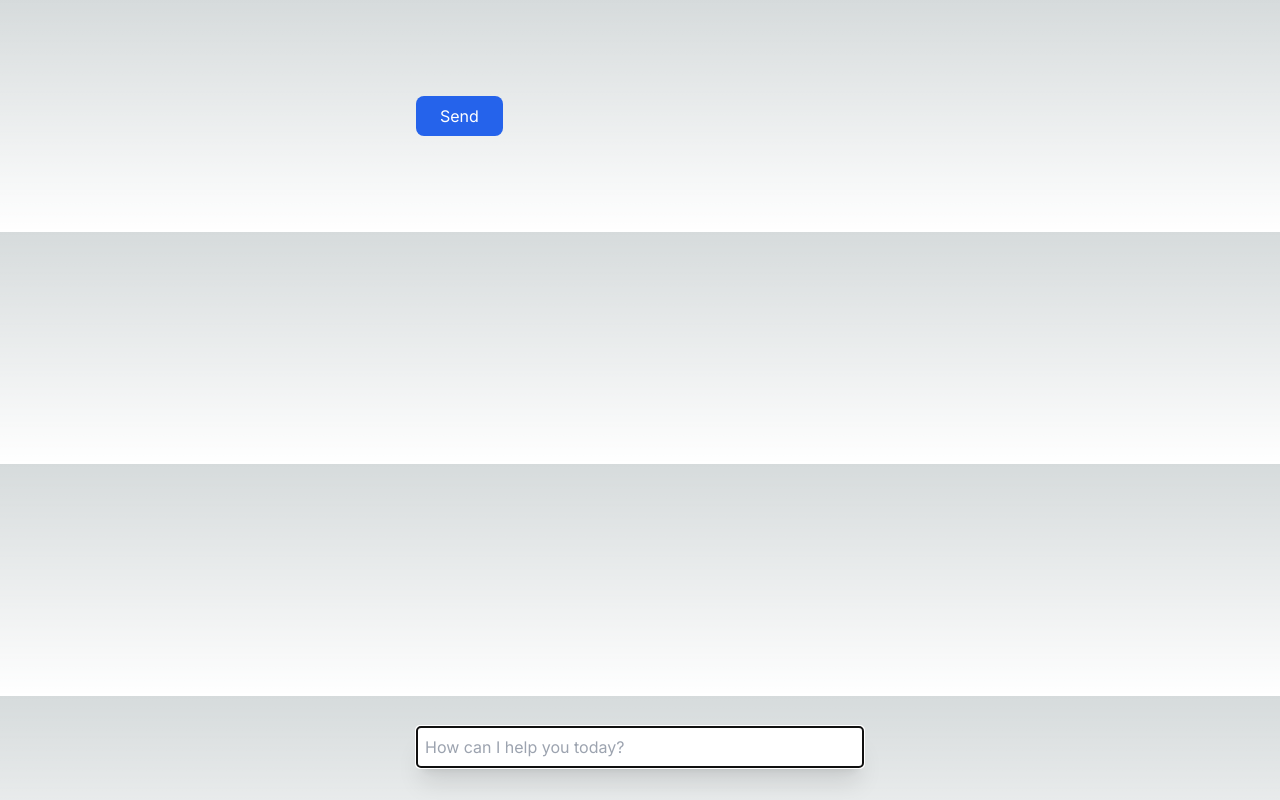
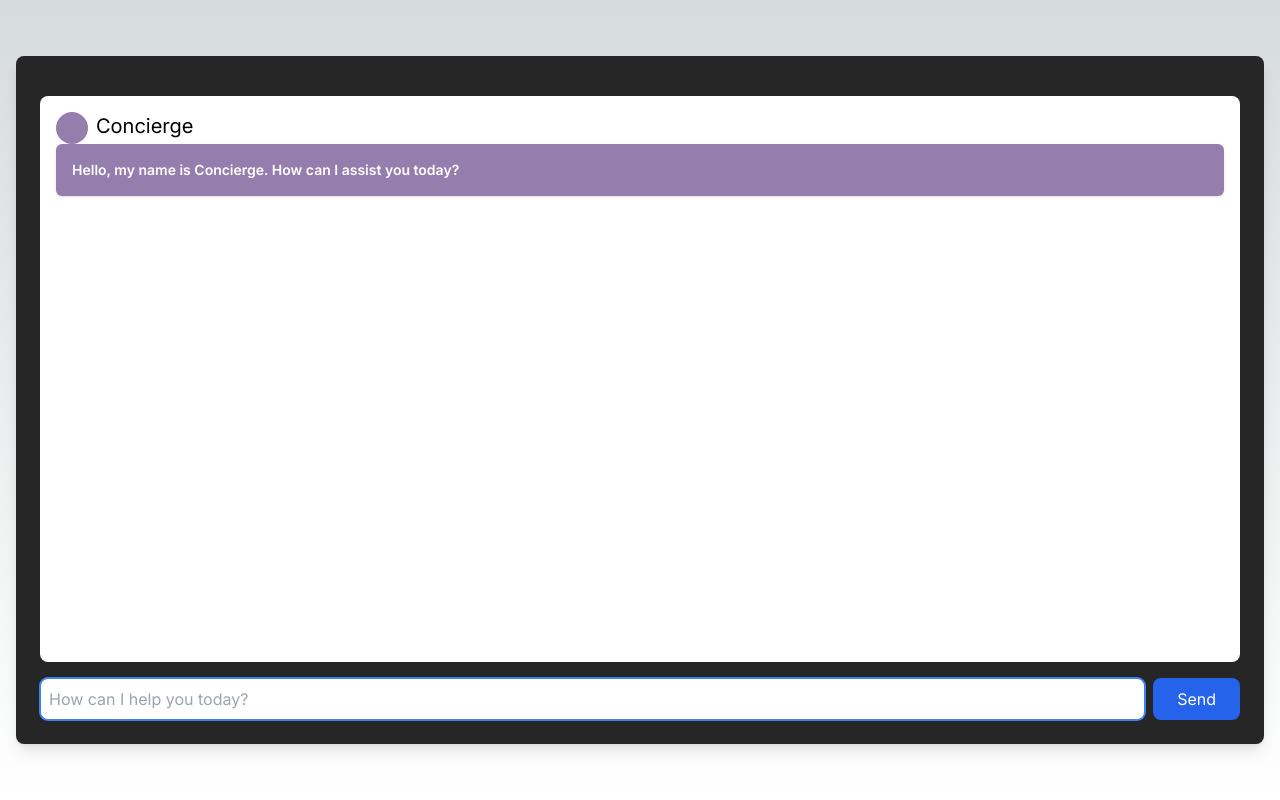
Before and after one commit to Concierge-Legal/concierge-live, a Next.js app: page /chat in a window 1280 px wide. Built offline with nearby package versions, Linux system fonts and the light colour scheme.

Commit message:
refining contentBlocks

```diff
--- a/app/(hidden)/chat/page.tsx
+++ b/app/(hidden)/chat/page.tsx
@@ -15,18 +15,24 @@ const roleToColorMap: Record<Message['role'], string> = {
 	data: 'orange',
 };
 
+const roleToSpeakerTypeMap: Record<string, SpeakerType> = {
+    user: SpeakerType.user,
+    assistant: SpeakerType.concierge,
+};
+
+
 
 export default function Chat() {
 
 	const [contentBlocks, setContentBlocks] = useState<ContentBlock[]>([{
-		blockId: `id_${new Date().getTime()}_${Math.random()
+		blockId: `concierge_logo_${new Date().getTime()}_${Math.random()
 			.toString(36)
 			.substr(2, 9)}`, // Generate a unique ID for the new block
 		type: ContentType.ConciergeSpeaker,
 		content: "",
 		streamingType: StreamingType.noStream
 	}, {
-		blockId: `id_${new Date().getTime()}_${Math.random()
+		blockId: `concierge_${new Date().getTime()}_${Math.random()
 			.toString(36)
 			.substr(2, 9)}`, // Generate a unique ID for the new block
 		type: ContentType.Welcome,
@@ -34,8 +40,10 @@ export default function Chat() {
 		streamingType: StreamingType.fake
 	}
 	]);
+	const [currentlyStreaming, setCurrentlyStreaming] = useState<String>("");
+
 	const [showLoadingIcon, setShowLoadingIcon] = useState<boolean>(false);
-	const [inputText, setInputText] = useState('');
+
 	const { status, messages, input, submitMessage, handleInputChange, error } = useAssistant(
 		{
 			api: '/api/assistants/conciergeInitial',
@@ -50,10 +58,8 @@ export default function Chat() {
 	const onStreamEnd = (concurrentStreaming: boolean) => console.log("Stream ended:", concurrentStreaming);
 	const setActiveCitationId = (citationId: string) => console.log("Citation ID:", citationId);
 
-
-
 	// UI Helper Functions
-	const addContentBlock = (type: ContentType, streamingType: StreamingType, content: string | AsyncIterable<string>, speaker: SpeakerType) => {
+	const addContentBlock = (blockId: string, type: ContentType, streamingType: StreamingType, content: string | AsyncIterable<string>, speaker: SpeakerType) => {
 		// Add a Speaker Block beforehand
 		let speakerBlockType = ContentType.UserSpeaker;
 		if (speaker === SpeakerType.concierge) {
@@ -62,9 +68,7 @@ export default function Chat() {
 			speakerBlockType = ContentType.AbeSpeaker;
 		}
 		const speakerBlock: ContentBlock = {
-			blockId: `id_${new Date().getTime()}_${Math.random()
-				.toString(36)
-				.substr(2, 9)}`, // Generate a unique ID for the new block
+			blockId: `icon_${blockId}`,
 			type: speakerBlockType,
 			content: "",
 			streamingType: streamingType
@@ -72,9 +76,7 @@ export default function Chat() {
 		setContentBlocks([...contentBlocks, speakerBlock]);
 
 		const newBlock: ContentBlock = {
-			blockId: `id_${new Date().getTime()}_${Math.random()
-				.toString(36)
-				.substr(2, 9)}`, // Generate a unique ID for the new block
+			blockId: blockId,
 			type: type,
 			content: content,
 			streamingType: streamingType
@@ -82,14 +84,47 @@ export default function Chat() {
 		setContentBlocks([...contentBlocks, newBlock]);
 	};
 
+
+	useEffect(() => {
+        console.log(`Status changed to: ${status}`);
+    }, [status]);
+
+	const processChatMessage = async (message: Message) => {
+		const { id, role, content } = message;
+		if (role == "user") {
+			addContentBlock(id, ContentType.Question, StreamingType.noStream, content, SpeakerType.user)
+		} else {
+			addContentBlock(id, ContentType.Answer, StreamingType.real, content, SpeakerType.concierge)
+		}
+
+	}
+	const processFunctionMessage = async (message: Message) => {
+
+		console.log(`Function call received! ${message}`)
+
+	}
+	const processDataMessage = async (message: Message) => {
+		console.log(`Data received! ${message}`)
+	}
+
+    // useEffect to log changes to messages
+    useEffect(() => {
+        messages.forEach(message => {
+            const { id, role, content } = message;
+			if (role === "assistant" || role === "user") {
+				processChatMessage(message)
+			} else if (role === "function") {
+				processFunctionMessage(message)
+			} else if (role === "data") {
+				processDataMessage
+			} else {
+				console.log(`Ignored message from role: ${role}`)
+			}
+        });
+    }, [messages]);
+
 	const askAbeNewQuestion = async (question: string) => {
 		const questionText = question.trim();
-		if (!questionText) return;
-
-		// Show the user's question
-		addContentBlock(ContentType.Question, StreamingType.noStream, questionText, SpeakerType.user);
-		// Let Concierge tell the user it's asking Abe about the legal question
-		addContentBlock(ContentType.Answer, StreamingType.fake, "Great question. I can't provide legal information or education, so I'll my friend Abe to answer this for you", SpeakerType.concierge);
 
 		const abe_api_key: string = "conciergeTestKey";
 		const request = {
@@ -118,21 +153,11 @@ export default function Chat() {
 
 		let answer = response_json.answer || "Sorry, no answer available."; // Default message if no answer
 
-		// Processing answer to replace "<" and ">" if still needed
 
-		addContentBlock(ContentType.Answer, StreamingType.fake, answer, SpeakerType.abe);
+		addContentBlock(`abe${messages.length}`, ContentType.Answer, StreamingType.fake, answer, SpeakerType.abe);
 	};
 
-	const handleUserInput = async (e: React.FormEvent<HTMLFormElement>) => {
-		e.preventDefault(); // Prevent the default form submission action
 
-		if (!inputText.trim()) return;  // Ensure there's non-whitespace input
-		// Call the UseAssistant function to call the API
-		submitMessage();
-		// Add a new contentBlock
-		addContentBlock(ContentType.Question, StreamingType.noStream, inputText, SpeakerType.user);
-
-	};
 
 	const inputRef = useRef<HTMLInputElement>(null);
 	useEffect(() => {
@@ -143,46 +168,26 @@ export default function Chat() {
 
 
 	return (
-		<div className="flex flex-col w-full max-w-md py-24 mx-auto stretch">
-			{error != null && (
-				<div className="relative px-6 py-4 text-white bg-red-500 rounded-md">
-					<span className="block sm:inline">
-						Error: {(error as any).toString()}
-					</span>
+		<ChatContextProvider value={{ onStreamEnd, setActiveCitationId, showLoadingIcon }}>
+			<div className="App">
+				<div className="min-h-screen flex items-center justify-center px-4">
+					<div className="bg-neutral-800 shadow-lg rounded-lg p-6 w-full">
+						<div className="flex flex-col h-[80vh]">
+							<div className="flex-1 overflow-y-auto my-4 bg-white p-4 rounded-lg">
+
+								<ContentQueue items={contentBlocks} />
 							</div>
-			)}
 
-			{messages.map((m: Message) => (
-				<div
-					key={m.id}
-					className="whitespace-pre-wrap"
-					style={{ color: roleToColorMap[m.role] }}
-				>
-					<strong>{`${m.role}: `}</strong>
-					{m.role !== 'data' && m.content}
-					{m.role === 'data' && (
-						<>
-							{(m.data as any).description}
-							<br />
-							<pre className={'bg-gray-200'}>
-								{JSON.stringify(m.data, null, 2)}
-							</pre>
-						</>
-					)}
-					<br />
-					<br />
-				</div>
-			))}
 
 							{status === 'in_progress' && (
 								<div className="w-full h-8 max-w-md p-2 mb-8 bg-gray-300 rounded-lg dark:bg-gray-600 animate-pulse" />
 							)}
 
-			<form onSubmit={handleUserInput}>
+							<form className="flex gap-2" onSubmit={submitMessage}>
 								<input
 									ref={inputRef}
 									disabled={status !== 'awaiting_message'}
-					className="fixed bottom-0 w-full max-w-md p-2 mb-8 border border-gray-300 rounded shadow-xl"
+									className="flex-1 p-2 border border-gray-300 rounded-lg focus:outline-none focus:border-blue-500 focus:ring-1 focus:ring-blue-500"
 									value={input}
 									placeholder="How can I help you today?"
 									onChange={handleInputChange}
@@ -195,40 +200,9 @@ export default function Chat() {
 								</button>
 							</form>
 						</div>
-
-
-
-
-		// <ChatContextProvider value={{ onStreamEnd, setActiveCitationId, showLoadingIcon }}>
-		// 	<div className="App">
-		// 		<div className="min-h-screen flex items-center justify-center px-4">
-		// 			<div className="bg-neutral-800 shadow-lg rounded-lg p-6 w-full">
-		// 				<div className="flex flex-col h-[80vh]">
-		// 					<div className="flex-1 overflow-y-auto my-4 bg-white p-4 rounded-lg">
-
-		// 						<ContentQueue items={contentBlocks} />
-		// 					</div>
-		// 					<form className="flex gap-2" onSubmit={handleUserInput}>
-		// 						<input
-		// 							type="text"
-		// 							className="flex-1 p-2 border border-gray-300 rounded-lg focus:outline-none focus:border-blue-500 focus:ring-1 focus:ring-blue-500"
-		// 							placeholder="Type your message..."
-		// 							value={input}
-		// 							onChange={handleInputChange}
-		// 						/>
-		// 						<button
-		// 							type="submit"
-		// 							className="bg-blue-600 text-white px-6 py-2 rounded-lg hover:bg-blue-700 focus:outline-none focus:ring-2 focus:ring-blue-500 transition duration-150 ease-in-out"
-		// 						>
-		// 							Send
-		// 						</button>
-		// 					</form>
-		// 				</div>
-		// 			</div>
-		// 		</div>
-		// 	</div>
-		// </ChatContextProvider>
-
-
+					</div>
+				</div>
+			</div>
+		</ChatContextProvider>
 	);
 }
--- a/app/api/assistants/conciergeInitial/route.ts
+++ b/app/api/assistants/conciergeInitial/route.ts
@@ -21,6 +21,9 @@ export async function POST(req: Request) {
   // Parse the request body
   const request: ChatRequest = await req.json();
   const base: BaseRequest = request.body
+  if (request.message.trim() == "") {
+    throw new Error("You must provide some user Input!")
+  }
 
   // Create a thread if needed
   const threadId = request.threadId ?? (await openai.beta.threads.create({})).id;
```
Lines whose indentation alone changed are shown as unchanged.
